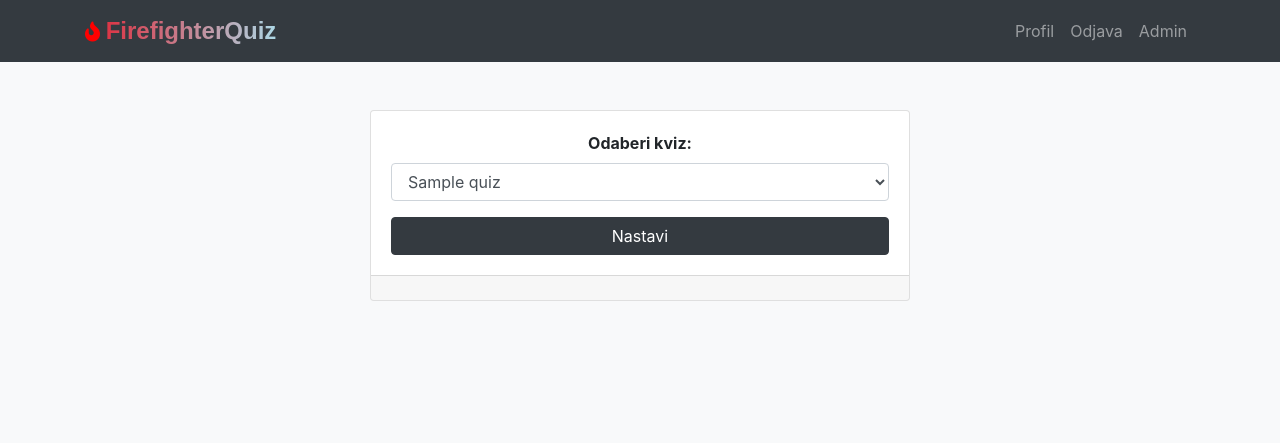
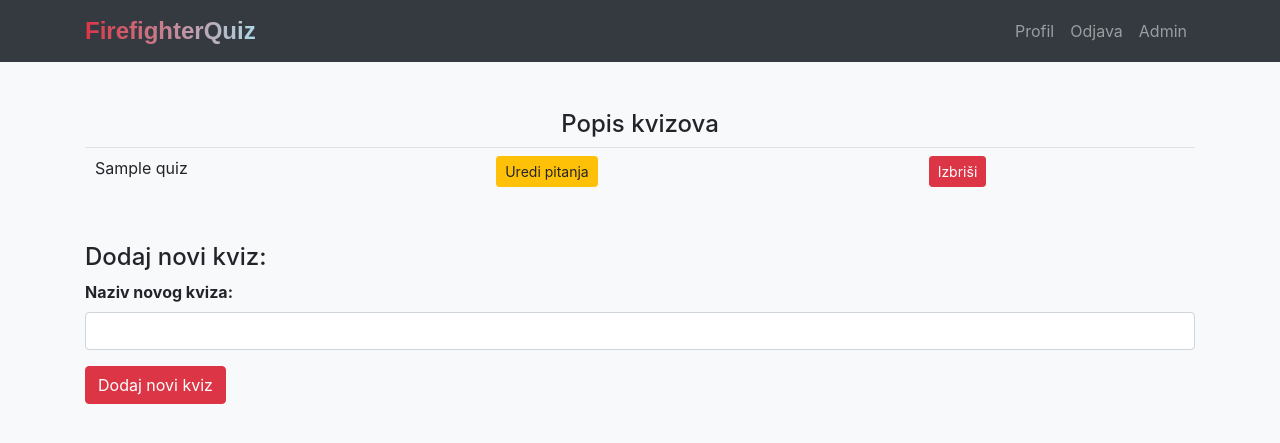
Before and after one commit to poropatm/quiz, a Flask app: page /select_quiz in a window 1280 px wide. Shown: the top 443 px of the page. Run offline with Flask 3, Linux system fonts and the light colour scheme; a user stored in the database is signed in; tables that the repository leaves empty hold one stand-in row (values such as "Sample post"); some libraries are stand-ins or nearby versions.

Commit message:
Dodana funkcionalnost dodavanja/brisanja novog kviza

```diff
--- a/templates/admin/selectQuiz.html
+++ b/templates/admin/selectQuiz.html
@@ -3,12 +3,12 @@
 <head>
     <meta charset="UTF-8">
     <meta name="viewport" content="width=device-width, initial-scale=1.0">
-    <title>Odaberi kviz</title>
+    <title>Popis kvizova</title>
 
     <link rel="stylesheet" href="https://maxcdn.bootstrapcdn.com/bootstrap/4.5.2/css/bootstrap.min.css">
     <link rel="stylesheet" href="{{ url_for('static', filename='css/styles-quiz.css') }}">
     <link rel="stylesheet" href="{{ url_for('static', filename='css/styles.css') }}">
-    <link rel="stylesheet" href="https://cdnjs.cloudflare.com/ajax/libs/font-awesome/5.15.1/css/all.min.css"  />
+    <link rel="stylesheet" type="text/css" href="https://cdn.datatables.net/1.10.24/css/jquery.dataTables.css">
 
 </head>
 <body class="bg-light">
@@ -16,35 +16,55 @@
 {% include 'navbar.html' %}
 
 <div class="container mt-5">
-    <div class="row justify-content-center">
-        <div class="col-md-6">
-            <div class="card">
-                <div class="card-body">
-                    <!-- Forma za selektiranje kviza -->
-                    <form method="POST" action="{{ url_for('admin.select_quiz') }}">
-                        {{ form.csrf_token }}
-                        <div class="form-group">
-                            <label for="quiz" class="font-weight-bold">Odaberi kviz:</label>
-                            <select class="form-control" name="quiz" required>
-                                {% for quiz in quizzes %}
-                                    <option value="{{ quiz.id }}">{{ quiz.quiz_name }}</option>
-                                {% endfor %}
-                            </select>
-                        </div>
-                        <button type="submit" class="btn btn-dark btn-block">Nastavi</button>
-                    </form>
-                    <!-- Kraj forme -->
-                </div>
-                <div class="card-footer text-center">
-                </div>
-            </div>
-        </div>
+    <h4 class="text-center">Popis kvizova</h4>
+
+    <!-- Prikaz kvizova s gumbima za uređivanje i brisanje -->
+    <table class="table" id="quizzesTable">
+        <tbody>
+        {% for quiz in quizzes %}
+            <tr>
+                <td>{{ quiz.quiz_name }}</td>
+                <td>
+                    <a href="{{ url_for('admin.list_questions', quiz_id=quiz.id) }}" class="btn btn-warning btn-sm">Uredi pitanja</a>
+                </td>
+                <td>
+                    <a href="{{ url_for('admin.delete_quiz', quiz_id=quiz.id) }}" class="btn btn-danger btn-sm">Izbriši</a>
+                </td>
+            </tr>
+        {% endfor %}
+        </tbody>
+    </table>
+</div>
+<div class="container mt-5">
+
+    <!-- Dodaj kviz -->
+    <h4>Dodaj novi kviz:</h4>
+<form method="POST" action="{{ url_for('admin.add_quiz') }}">
+    {{ form.csrf_token }}
+    <div class="form-group">
+        <label for="new_quiz" class="font-weight-bold">Naziv novog kviza:</label>
+        <input type="text" class="form-control" name="new_quiz" required>
     </div>
+    <button type="submit" class="btn btn-primary">Dodaj novi kviz</button>
+</form>
 </div>
 
+<!-- Include necessary scripts -->
 <script src="https://code.jquery.com/jquery-3.5.1.slim.min.js"></script>
 <script src="https://cdn.jsdelivr.net/npm/@popperjs/core@2.9.2/dist/umd/popper.min.js"></script>
 <script src="https://cdn.jsdelivr.net/npm/bootstrap@4.5.2/dist/js/bootstrap.bundle.min.js"></script>
+<script type="text/javascript" charset="utf8" src="https://cdn.datatables.net/1.10.24/js/jquery.dataTables.js"></script>
+
+<!-- Inicijalizacija datatablice, hrvatski jezik -->
+<script>
+    $(document).ready(function () {
+        $('#quizzesTable').DataTable({
+            "language": {
+                "url": "//cdn.datatables.net/plug-ins/1.10.24/i18n/Croatian.json"
+            }
+        });
+    });
+</script>
 
 </body>
 </html>
--- a/templates/quiz1.html
+++ b/templates/quiz1.html
@@ -79,7 +79,7 @@
     <!-- Prikaz rezultata ako postoji-->
     {% if score is not none %}
         <div class="mt-3 text-center">
-            <h3 style="color: #dc3545;">Your Score: {{ score }}/{{ total }}</h3>
+            <h3 style="color: #dc3545;">Rezultat: {{ score }}/{{ total }}</h3>
             <!-- Gumb za prikaz rang liste -->
             <a href="{{ url_for('views.highscores', quiz_id=quiz_id) }}" class="btn btn-success">Rang lista</a>
         </div>
--- a/views.py
+++ b/views.py
@@ -208,6 +208,39 @@ def select_quiz():
     else:
         return redirect(url_for('views.welcome'))
 
+# Dodavanje novog kviza
+@admin_app.route('/add_quiz', methods=['POST'])
+@login_required
+def add_quiz():
+    if current_user.is_admin:
+        if request.method == 'POST':
+            new_quiz_name = request.form.get('new_quiz')
+
+            if new_quiz_name:
+                new_quiz = Quiz(quiz_name=new_quiz_name)
+                db.session.add(new_quiz)
+                db.session.commit()
+
+        return redirect(url_for('admin.select_quiz'))
+    else:
+        return redirect(url_for('views.welcome'))
+
+
+# Brisanje kviza
+@admin_app.route('/delete_quiz/<int:quiz_id>', methods=['GET', 'POST'])
+@login_required
+def delete_quiz(quiz_id):
+    if current_user.is_admin:
+        quiz_to_delete = Quiz.query.get_or_404(quiz_id)
+
+        db.session.delete(quiz_to_delete)
+        db.session.commit()
+
+        return redirect(url_for('admin.select_quiz'))
+    else:
+        return redirect(url_for('views.welcome'))
+
+
 
 # popis pitanja, mogućnost brisanja ili izmjene pojedinih pitanja u određenom kvizu
 @admin_app.route('/list_questions/<int:quiz_id>')
```
Also changed, not shown: instance/site.db.
